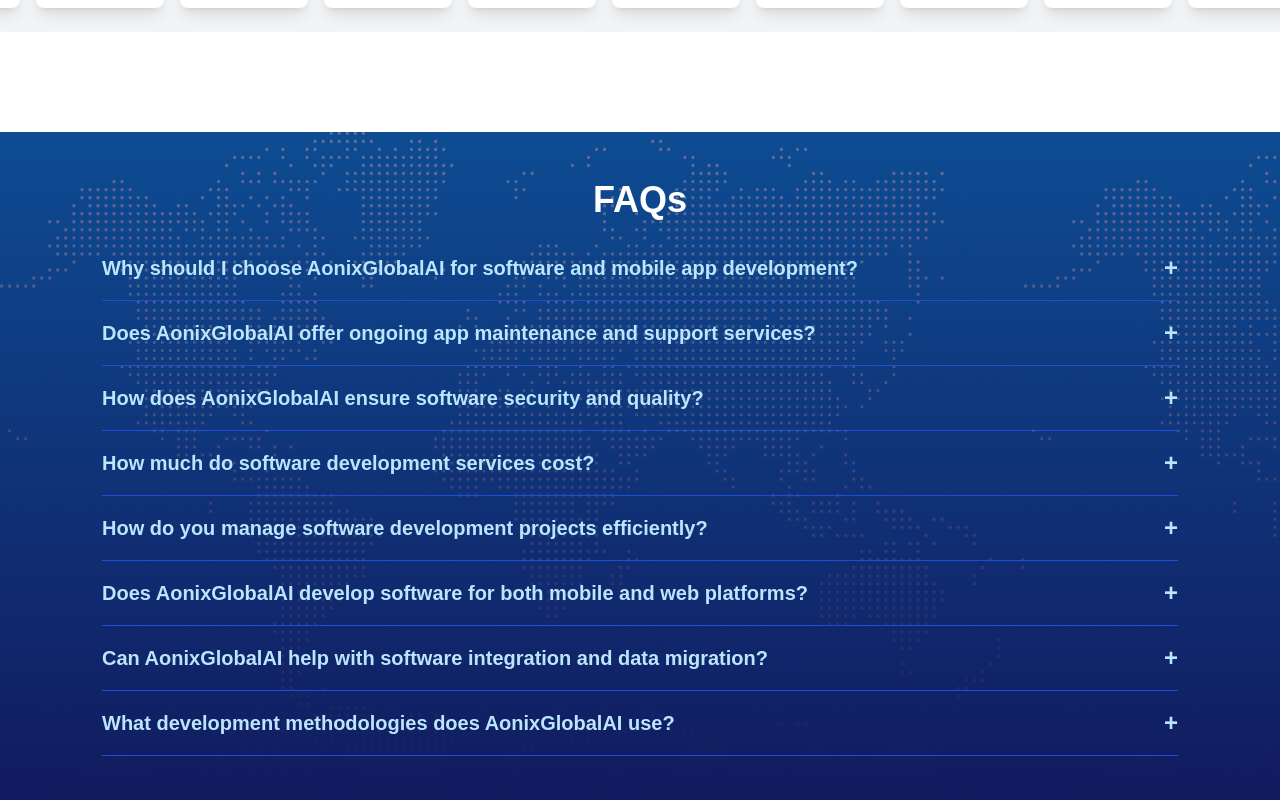
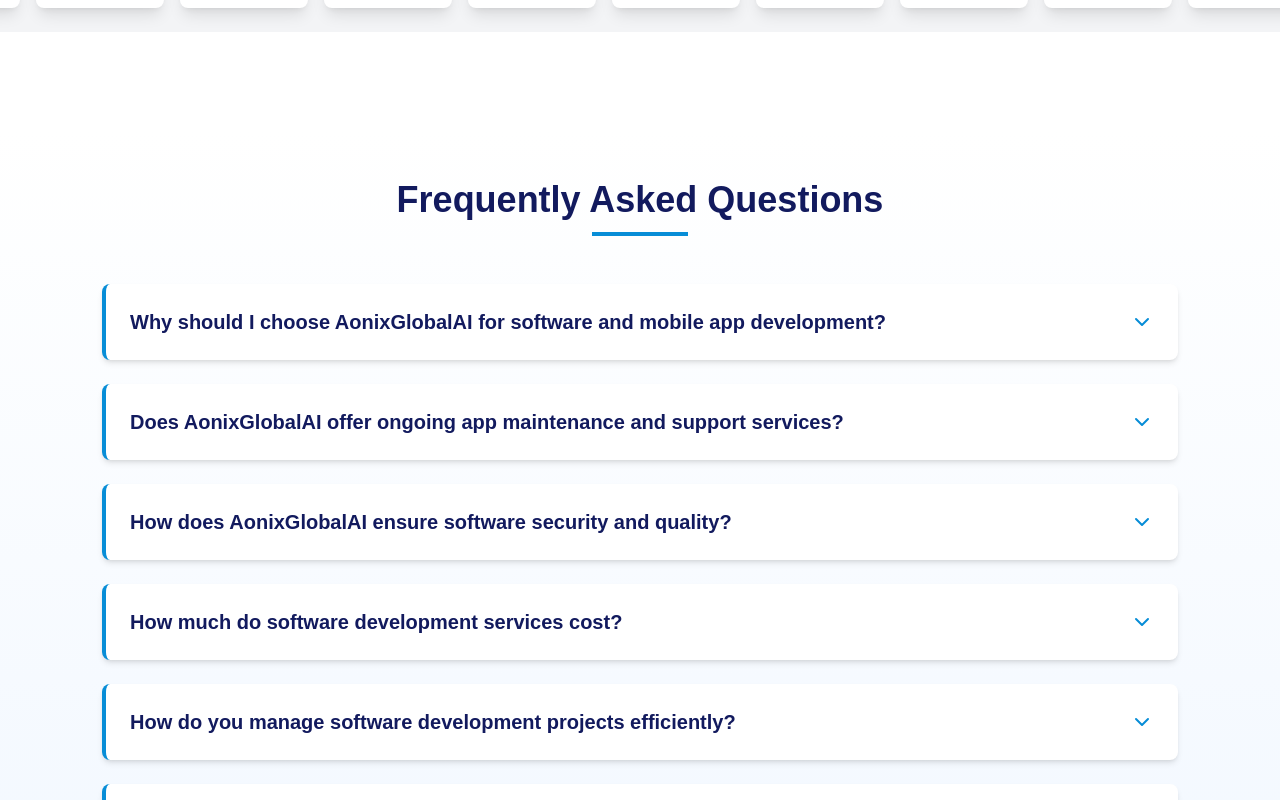
Before and after one commit to aOnixglobalai99/aonixglobalai-portfolio, a Next.js app: page / in a window 1280 px wide. Shown: the part 9060-9860 px from the top of the page. Built offline with nearby package versions, Linux system fonts and the light colour scheme.

Commit message:
faq ui update

```diff
--- a/src/components/FAQs.tsx
+++ b/src/components/FAQs.tsx
@@ -62,33 +62,70 @@ const FAQ: React.FC = () => {
   ];
 
   return (
-    <div className="client-footer-div bg-[#078dd7] text-white p-6 md:p-12 w-full ">
+    <div className="bg-gradient-to-b from-white to-blue-50 p-6 md:p-12 w-full">
       <div className="max-w-[1140px] mx-auto px-4 sm:px-6 lg:px-8">
-        <h1 className="text-3xl md:text-4xl font-bold text-center mb-8">
-          FAQs
+        <h1 className="text-3xl md:text-4xl font-bold text-center mb-12 text-[#121a5e]">
+          <span className="relative inline-block after:content-[''] after:absolute after:w-24 after:h-1 after:bg-[#078dd7] after:bottom-0 after:left-1/2 after:-translate-x-1/2 after:mt-2 pb-4">
+            Frequently Asked Questions
+          </span>
         </h1>
-        <div className="space-y-4">
+
+        <div className="space-y-6">
           {faqs.map((faq, index) => (
-            <div key={index} className="border-b border-blue-700 pb-4">
+            <div
+              key={index}
+              className="bg-white shadow-md rounded-lg overflow-hidden border-l-4 border-[#078dd7] transition-all duration-300 hover:shadow-lg"
+            >
               <button
-                className="w-full text-left text-lg md:text-xl font-semibold flex justify-between items-center text-sky-200"
+                className="w-full text-left p-5 md:p-6 text-lg md:text-xl font-semibold flex justify-between items-center text-[#121a5e]"
                 onClick={() => toggleFAQ(index)}
+                aria-expanded={openIndex === index}
+                aria-controls={`faq-answer-${index}`}
               >
-                <span>{faq.question}</span>
-                <span className="text-2xl">
-                  {openIndex === index ? '-' : '+'}
+                <span className="pr-4">{faq.question}</span>
+                <span className="text-[#078dd7] transition-transform duration-300 transform flex-shrink-0 ml-2">
+                  <svg
+                    xmlns="http://www.w3.org/2000/svg"
+                    width="24"
+                    height="24"
+                    viewBox="0 0 24 24"
+                    fill="none"
+                    stroke="currentColor"
+                    strokeWidth="2"
+                    strokeLinecap="round"
+                    strokeLinejoin="round"
+                    className={`transform transition-transform duration-300 ${
+                      openIndex === index ? 'rotate-180' : ''
+                    }`}
+                  >
+                    <polyline points="6 9 12 15 18 9"></polyline>
+                  </svg>
                 </span>
               </button>
-              {openIndex === index && (
-                <div className="mt-4 w-full">
-                  <p className="text-base md:text-lg text-gray-100">
+
+              <div
+                id={`faq-answer-${index}`}
+                className={`overflow-hidden transition-all duration-300 ease-in-out ${
+                  openIndex === index
+                    ? 'max-h-96 opacity-100'
+                    : 'max-h-0 opacity-0'
+                }`}
+              >
+                <div className="p-5 md:p-6 pt-0 md:pt-0 border-t border-gray-100">
+                  <p className="text-base md:text-lg text-gray-700">
                     {faq.answer}
                   </p>
                 </div>
-              )}
+              </div>
             </div>
           ))}
         </div>
+
+        {/* <div className="mt-10 text-center">
+          <button className="bg-[#078dd7] rounded-md text-lg font-semibold text-white py-3 px-8 hover:bg-[#077bc8] transition-colors duration-300 shadow-md">
+            Contact Us For More Information
+          </button>
+        </div> */}
       </div>
     </div>
   );
```
